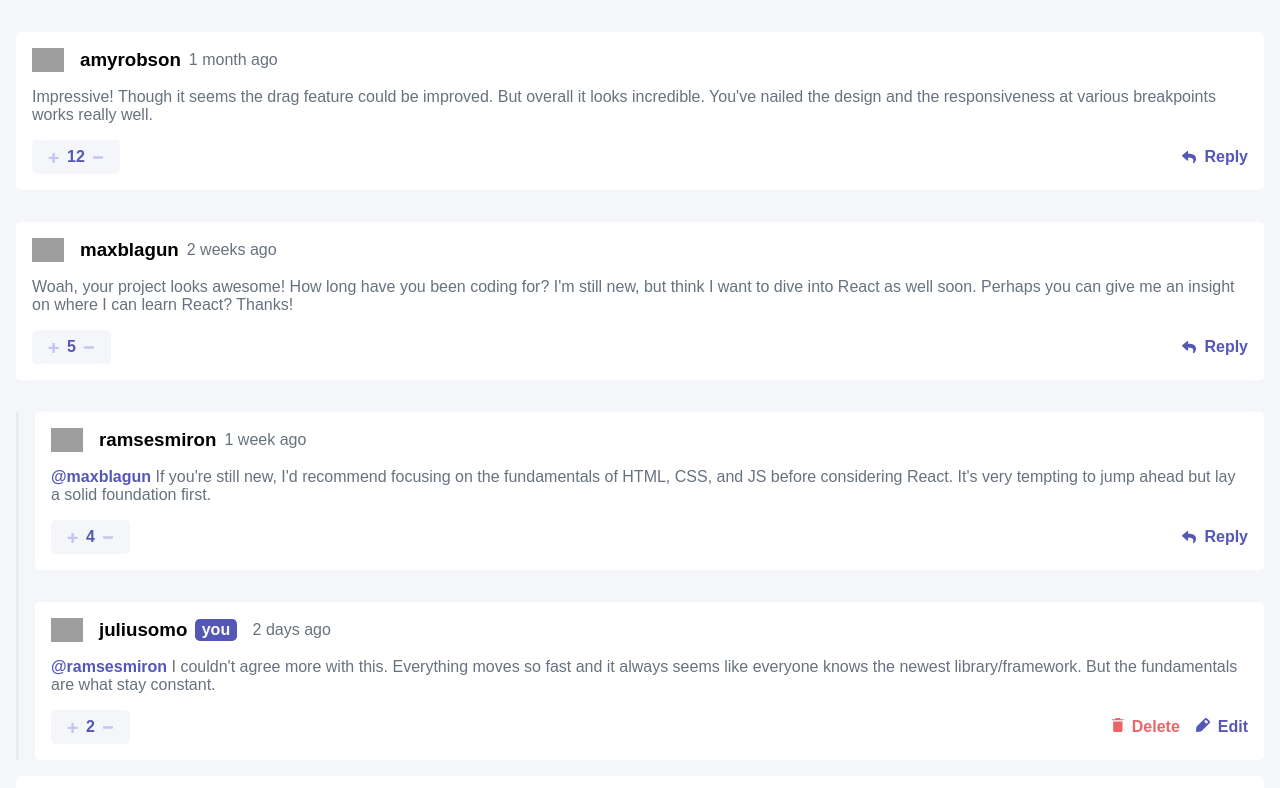
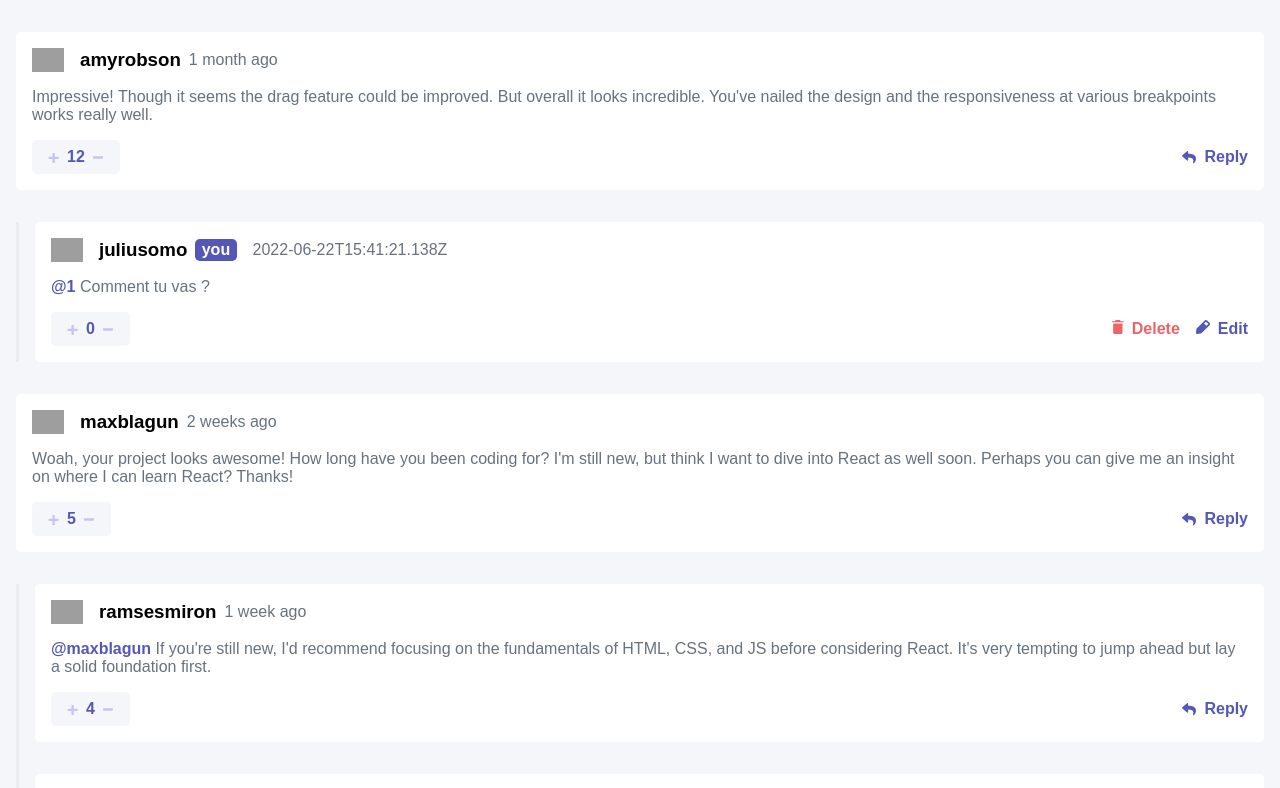
Before and after one commit to yannaufray/interactive-comments-section, a Vue app: page / in a window 1280 px wide. Shown: the top 788 px of the page. Built offline with nearby package versions, Linux system fonts and the light colour scheme; data requests are answered from the project's data file; grey boxes are pictures that could not be loaded.

Commit message:
Reply function now works

```diff
--- a/data.json
+++ b/data.json
@@ -19,7 +19,22 @@
         },
         "username": "amyrobson"
       },
-      "replies": []
+      "replies": [
+        {
+          "id": 47750,
+          "content": "Comment tu vas ?",
+          "createdAt": "2022-06-22T15:41:21.138Z",
+          "score": 0,
+          "replyingTo": 1,
+          "user": {
+            "image": {
+              "png": "../assets/images/avatars/image-juliusomo.png",
+              "webp": "../assets/images/avatars/image-juliusomo.webp"
+            },
+            "username": "juliusomo"
+          }
+        }
+      ]
     },
     {
       "id": 2,
--- a/src/views/Home.vue
+++ b/src/views/Home.vue
@@ -49,12 +49,15 @@
     };
   },
   mounted() {
-    fetch("http://localhost:5000/comments")
-      .then((res) => res.json())
-      .then((data) => (this.comments = data))
-      .catch((err) => console.log(err.message));
+    this.fetchComments();
   },
   methods: {
+    fetchComments: function () {
+      fetch("http://localhost:5000/comments")
+        .then((res) => res.json())
+        .then((data) => (this.comments = data))
+        .catch((err) => console.log(err.message));
+    },
     handleReply: function (commentToBeReplied) {
       this.replying = !this.replying;
       this.replyingId = commentToBeReplied.id;
@@ -62,7 +65,7 @@
       this.repliedUser = commentToBeReplied.user.username;
     },
 
-    handleSend: function (newReply) {
+    handleSend: async function (newReply) {
       const reply = {
         id: Math.floor(Math.random() * 100000),
         content: newReply.content,
@@ -77,7 +80,24 @@
           username: this.currentUser,
         },
       };
-      console.log(reply);
+
+      const currentPostRes = await fetch(
+        `http://localhost:5000/comments/${this.replyingId}`
+      );
+      const currentPost = await currentPostRes.json();
+
+      currentPost.replies.push(reply);
+
+      await fetch(`http://localhost:5000/comments/${this.replyingId}`, {
+        method: "PATCH",
+        headers: {
+          "Content-type": "application/json",
+        },
+        body: JSON.stringify(currentPost),
+      });
+
+      this.replying = !this.replying;
+      this.fetchComments();
     },
   },
 
```
